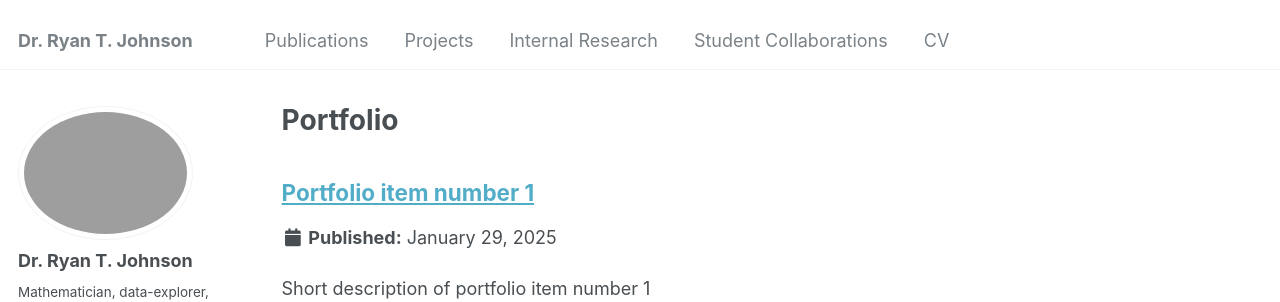
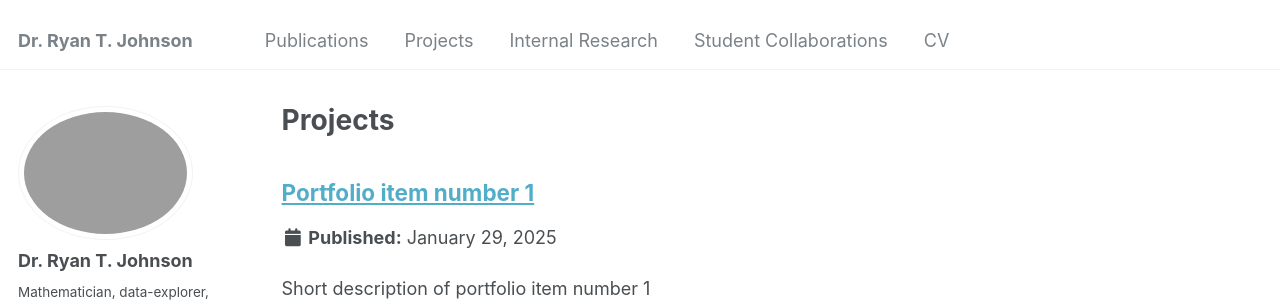
Before and after one commit to ryanjohnsonwi/website, a Jekyll site: the page built from _pages/portfolio.html, in a window 1280 px wide and 900 px high. Shown: the top 302 px of the window. Built offline with Jekyll 4.4.1, drawn with Linux system fonts in a browser that asks for light colours; some web fonts are replaced.

Commit message:
Title changes

```diff
--- a/_pages/portfolio.html
+++ b/_pages/portfolio.html
@@ -1,7 +1,7 @@
 ---
 layout: archive
-title: "Portfolio"
-permalink: /portfolio/
+title: "Projects"
+permalink: /projects/
 author_profile: true
 ---
 
```
Also changed, not shown: _publications/2015-10-01-tb-cats-and-gauss-sums.md (+0 -1 lines).
